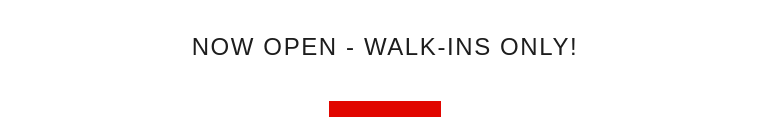
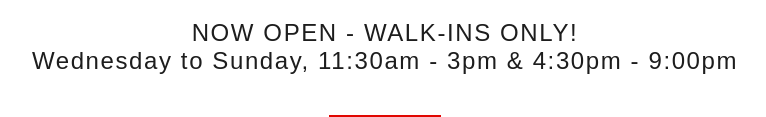
Before and after one commit to pockyasianrestaurant/pockyasianrestaurant, a plain HTML site: page index.html in a window 1280 px wide. Shown: the part 333-450 px from the top of the page, without its empty margins (255-1021 px from the left). Drawn offline with Linux system fonts and the light colour scheme; a web font is replaced by a local one.

Commit message:
Update index.html

```diff
--- a/index.html
+++ b/index.html
@@ -192,7 +192,7 @@
   </div>
 
   <!-- Updated subheading -->
-  <div class="subheading">NOW OPEN - WALK-INS ONLY!</div>
+  <div class="subheading">NOW OPEN - WALK-INS ONLY!<BR>Wednesday to Sunday, 11:30am - 3pm & 4:30pm - 9:00pm</div>
 
   <!-- New Menu button + updated Keep me updated button -->
   <div class="cta-group">
```
